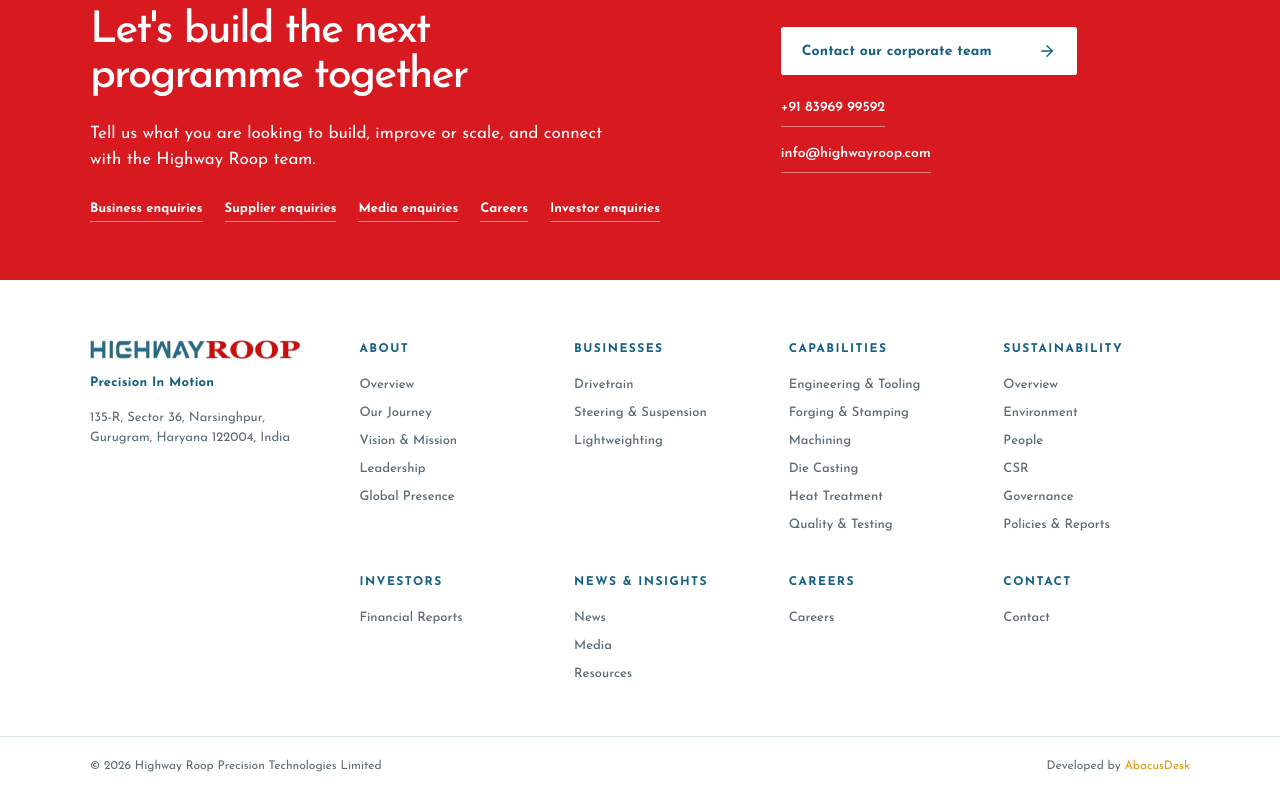
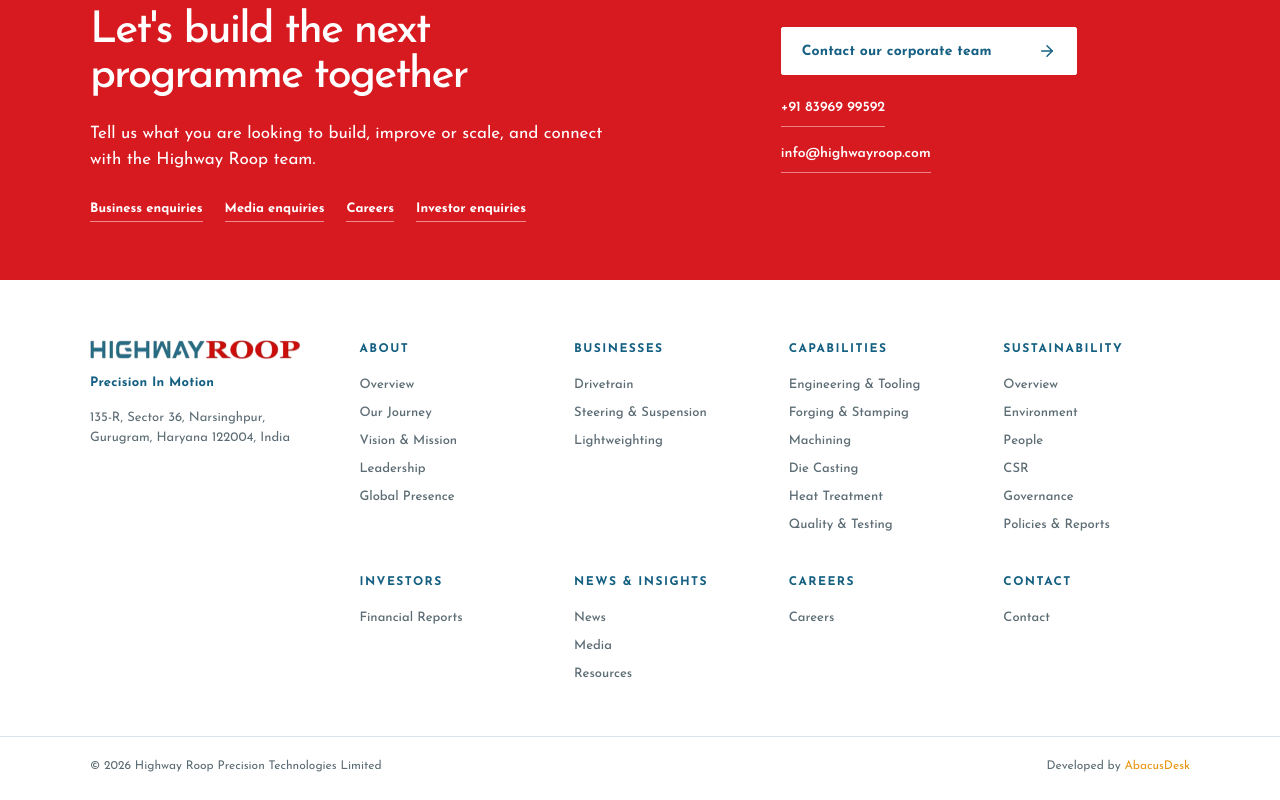
Before and after one commit to Akash-abacusdesk/highwayroop, a Next.js app: page /careers in a window 1280 px wide. Shown: the part 3641-4441 px from the top of the page. Built offline with nearby package versions, Linux system fonts and the light colour scheme.

Commit message:
Contact strip: remove Supplier enquiries

```diff
--- a/components/ContactSection.tsx
+++ b/components/ContactSection.tsx
@@ -12,10 +12,8 @@
   email: 'info@highwayroop.com',
 }
 
-// Supplier enquiries share the business-enquiry form until a dedicated route exists.
 const ROUTES: [string, string][] = [
   ['/contact/business-enquiries', 'Business enquiries'],
-  ['/contact/business-enquiries', 'Supplier enquiries'],
   ['/contact/media-contact', 'Media enquiries'],
   ['/careers', 'Careers'],
   ['/contact/general-investor-contact', 'Investor enquiries'],
```
